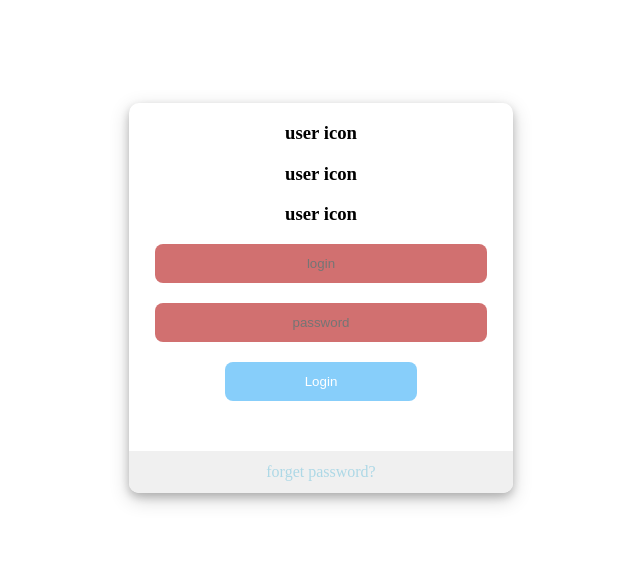
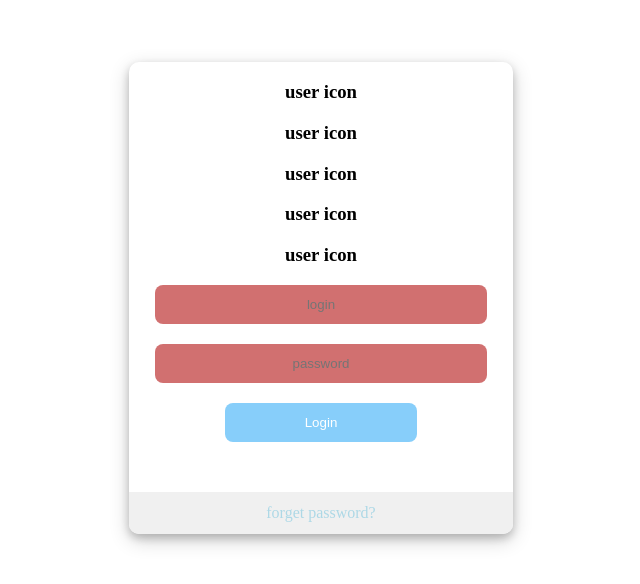
Before and after one commit to spectersegun/dpdscholars, a plain HTML site: page login.html in a window 1280 px wide. Shown: the part 110-694 px from the top of the page, without its empty margins (327-967 px from the left). Drawn offline with Linux system fonts and the light colour scheme.

Commit message:
login.html

```diff
--- a/login.html
+++ b/login.html
@@ -13,6 +13,8 @@
         <h3>user icon</h3>
         <h3>user icon</h3>
         <h3>user icon</h3>
+        <h3>user icon</h3>
+        <h3>user icon</h3>
         <input type="text" placeholder="login" />
         <input type="password" placeholder="password" />
         <button>Login</button>
```
